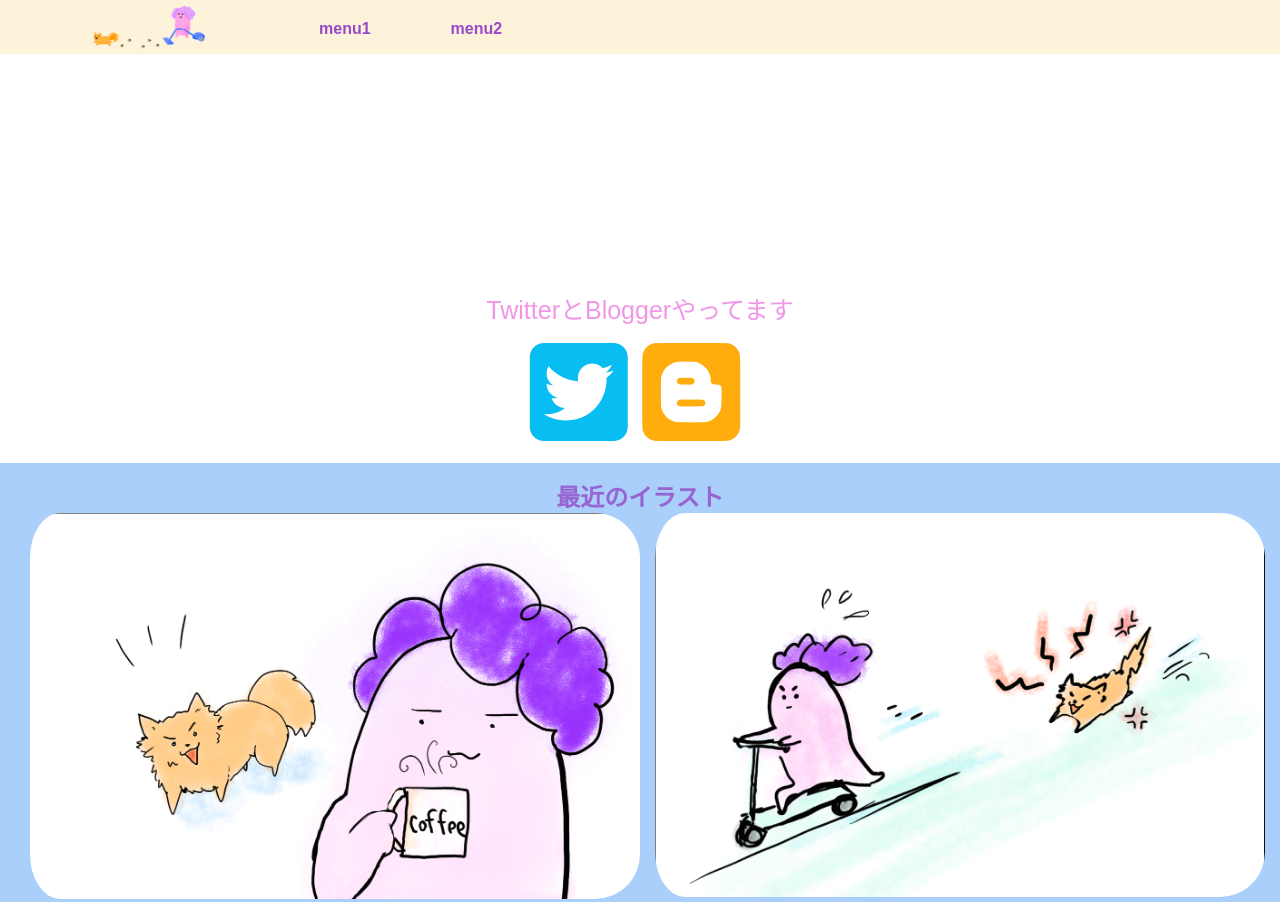
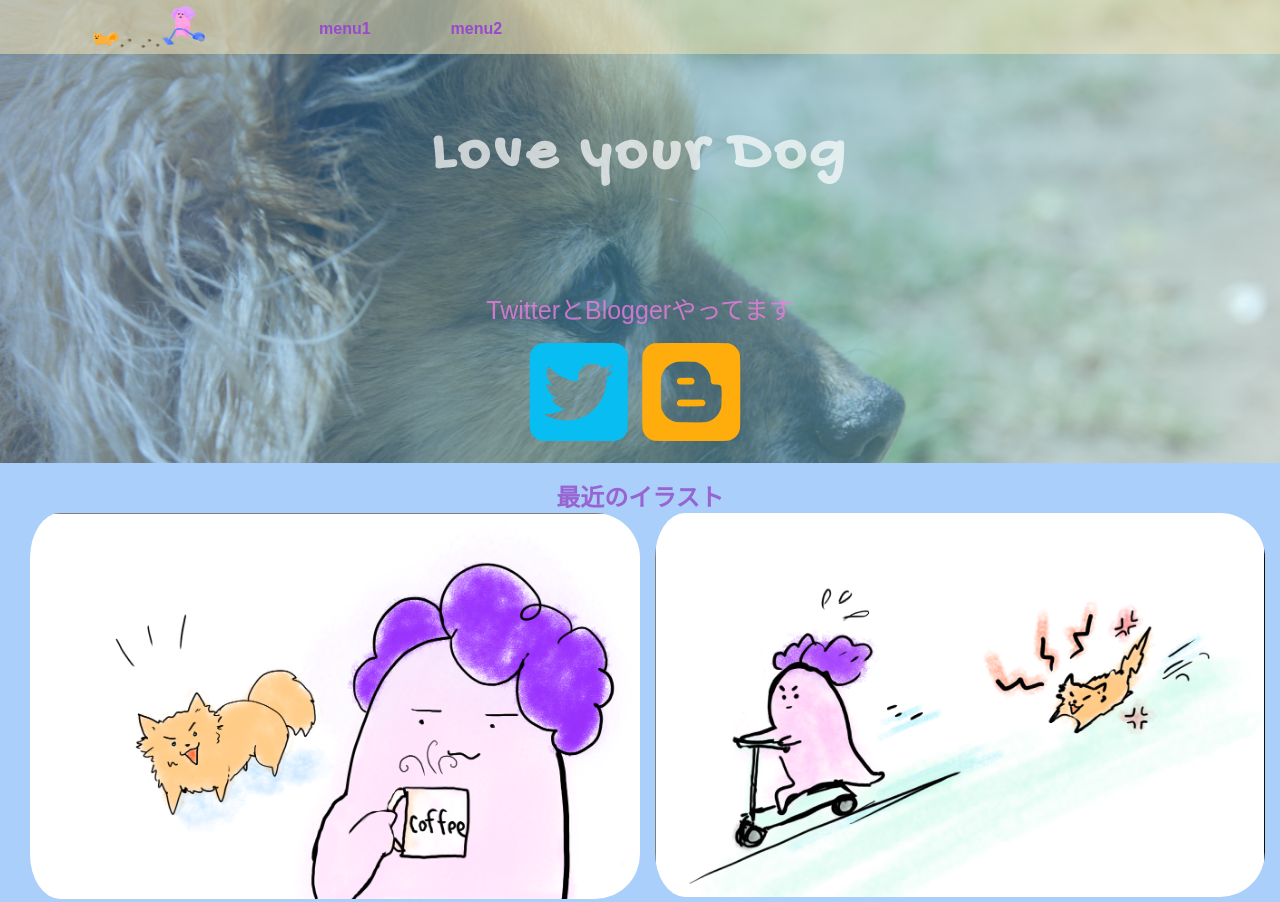
Before and after one commit to ponsmama/orange_pom, a plain HTML site: page index.html in a window 1280 px wide. Shown: the top 902 px of the page. Drawn offline with Linux system fonts and the light colour scheme.

Commit message:
Update master.css

```diff
--- a/master.css
+++ b/master.css
@@ -25,7 +25,7 @@ a {
 .top-wrapper{
   display:flex;
   align-items: cover;
-  background-image: url('../Image/backphoto.png');
+  background-image: url('backphoto.png');
   background-size: cover;
   max-height:800px;
 }
```
